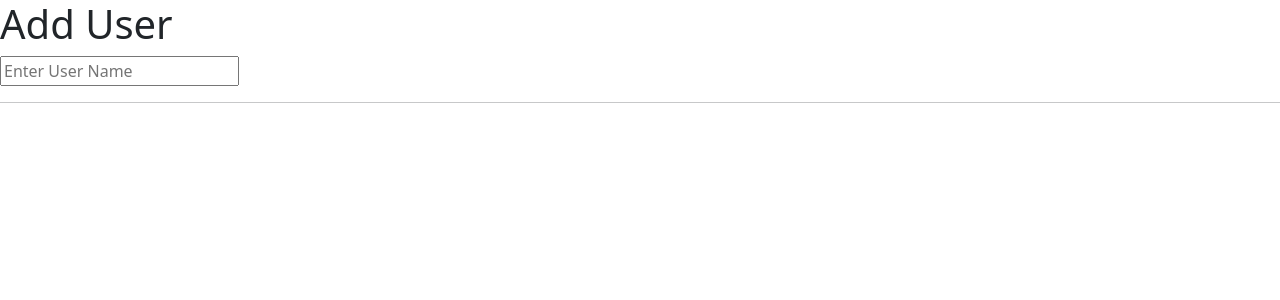
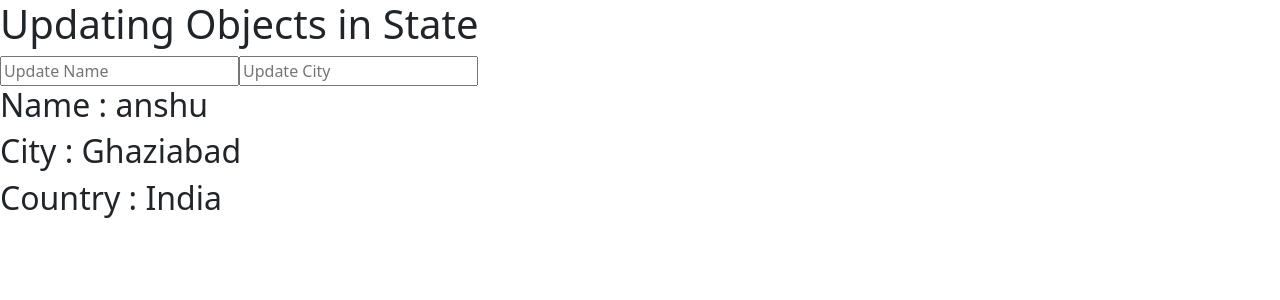
Before and after one commit to aggarwal123anshika/React-tutorial, a React (Vite) app in the folder react-blog/: page / in a window 1280 px wide. Shown: the top 300 px of the page. Built offline with nearby package versions, Linux system fonts and the light colour scheme.

Commit message:
updating objects in state

```diff
--- a/react-blog/src/App.jsx
+++ b/react-blog/src/App.jsx
@@ -1037,13 +1037,46 @@
 
 // LIFTING STATE UP IN REACT JS
 
-function App() {
-  const [user, setUser] = useState('')
+// function App() {
+//   const [user, setUser] = useState('')
+//   return (
+//     <div>
+//       <AddUser setUser={setUser}/>
+//       <DisplayUser user={user}/>
+//     </div>
+//   )
+// }
+// export default App;
+
+
+// UPDATING OBJECTS IN STATE
+
+export default function App() {
+  const [data, setData] = useState({
+    name : 'anshu',
+    address : {
+      city : 'Ghaziabad',
+      country : 'India'
+    }
+  })
+
+  const handleName = (val) => {
+    data.name = val
+    setData({...data})
+  }
+  const handleCity = (city) => {
+    data.address.city = city
+    setData({...data,address : {...data.address,city}})
+
+  }
   return (
     <div>
-      <AddUser setUser={setUser}/>
-      <DisplayUser user={user}/>
+      <h1>Updating Objects in State</h1>
+      <input type="text" placeholder="Update Name" onChange={(event) => handleName(event.target.value)} />
+      <input type="text" placeholder="Update City" onChange={(event) => handleCity(event.target.value)} />
+      <h2>Name : {data.name}</h2>
+      <h2>City : {data.address.city}</h2>
+      <h2>Country : {data.address.country}</h2>
     </div>
   )
 }
-export default App;
```
